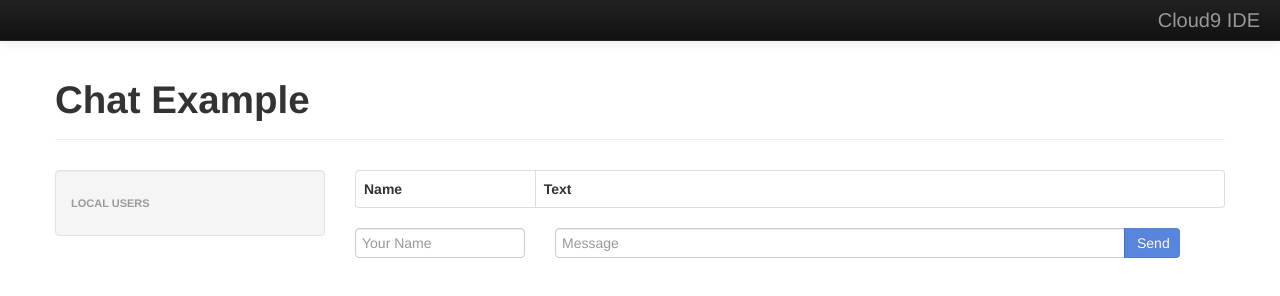
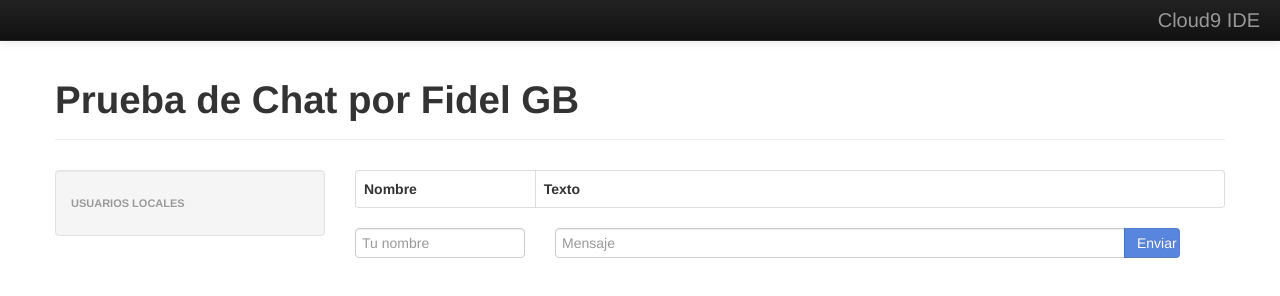
Before and after one commit to fgarcia14/Practica-2---Fidel-GB, a website: page client/index.html in a window 1280 px wide. Drawn offline with nearby package versions, Linux system fonts and the light colour scheme; no server answers.

Commit message:
Cambio de idioma a espanol

```diff
--- a/client/index.html
+++ b/client/index.html
@@ -55,12 +55,12 @@
         </div>
       </div>
       <div class="page-header">
-        <h1>Chat Example</h1>
+        <h1>Prueba de Chat por Fidel GB</h1>
       </div>
       <div class="row">
         <div class="span3">
           <ul class="nav nav-list well">
-            <li class="nav-header">Local Users</li>
+            <li class="nav-header">Usuarios locales</li>
             <li ng-repeat="user in roster" ng-bind="user">
             </li>
           </ul>
@@ -69,8 +69,8 @@
           <table class="table table-striped table-bordered">
             <thead>
               <tr>
-                <th class="span2">Name</th>
-                <th class="span7">Text</th>
+                <th class="span2">Nombre</th>
+                <th class="span7">Texto</th>
               </tr>
             </thead>
             <tbody>
@@ -82,10 +82,10 @@
           </table>
           <div class="row controls">
             <form ng-submit="send()">
-              <div class="span2"><input type="text" class="input-block-level" ng-model="name" ng-change="setName()" placeholder="Your Name"></div>
+              <div class="span2"><input type="text" class="input-block-level" ng-model="name" ng-change="setName()" placeholder="Tu nombre"></div>
               <div class="input-append span7">
-                <input type="text" class="span6" ng-model="text" placeholder="Message">
-                <input type="submit" class="span1 btn btn-primary" value="Send" ng-disabled="!text">
+                <input type="text" class="span6" ng-model="text" placeholder="Mensaje">
+                <input type="submit" class="span1 btn btn-primary" value="Enviar" ng-disabled="!text">
               </div>
             </form>
           </div>
```
